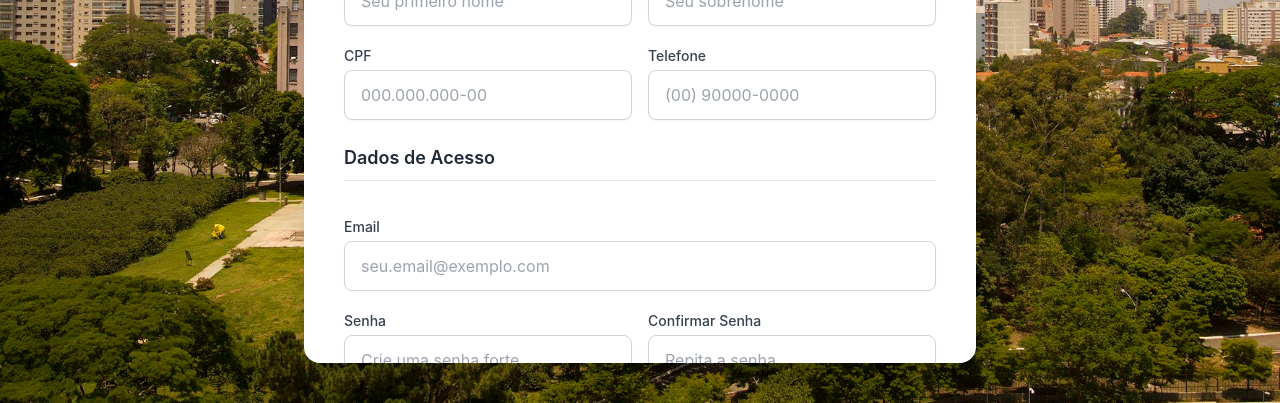
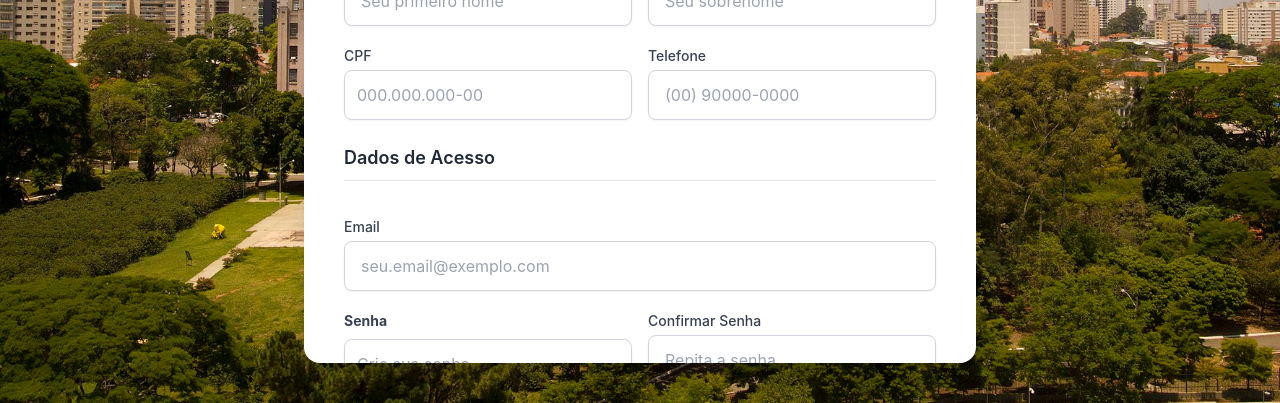
Before and after one commit to EduardoCFonte/Project-LoginAuth, a React (Create React App) app in the folder frontend/: page /register in a window 1280 px wide. Shown: the part 477-880 px from the top of the page. Built offline with nearby package versions, Linux system fonts and the light colour scheme; no server answers.

Commit message:
Validate CPF e validate password

```diff
--- a/frontend/package.json
+++ b/frontend/package.json
@@ -13,6 +13,7 @@
     "@types/react": "^19.1.5",
     "@types/react-dom": "^19.1.5",
     "axios": "^1.9.0",
+    "cpf-cnpj-validator": "^1.0.3",
     "react": "^19.1.0",
     "react-dom": "^19.1.0",
     "react-router-dom": "^7.8.2",
--- a/frontend/src/components/UI/RegisterCard.tsx
+++ b/frontend/src/components/UI/RegisterCard.tsx
@@ -1,6 +1,9 @@
 import React, { useState } from 'react';
 import { Link , useNavigate} from 'react-router-dom';
 import api from "../../services/api"
+import { validatePassword } from '../../utils/validatePassword';
+import { validateCPF } from '../../utils/validateCPF';
+import { formatCPF } from '../../utils/validateCPF';
 
 const logoImobiliare = 'https://placehold.co/300x80/ffffff/333333?text=IMOBILIARE';
 
@@ -23,6 +26,11 @@ const RegisterCard: React.FC = () => {
         state: '',
     });
 
+    const [formErrors, setFormErrors] = useState({
+        password: '',
+        confirmPassword: '',
+        cpf: ''
+    });
 
     const handleChange = (e: React.ChangeEvent<HTMLInputElement>) => {
         const { id, value } = e.target;
@@ -30,6 +38,28 @@ const RegisterCard: React.FC = () => {
             ...prevState,
             [id]: value,
         }));
+
+        if (id === 'password') {
+            const error = validatePassword(value);
+            setFormErrors(prevErrors => ({
+                ...prevErrors,
+                password: error,
+            }));
+        }
+        else if(id === "cpf"){
+            const error = validateCPF(value);
+            setFormErrors(prevErrors => ({
+                ...prevErrors,
+                cpf: error,
+            }));
+            var cpf_formatted = formatCPF(value);
+            setFormData(prevState => ({
+                ...prevState,
+                ["cpf"]: cpf_formatted,
+            }));
+
+
+        }
     };
 
     const handleSubmit = async (e: React.FormEvent) => {
@@ -39,8 +69,8 @@ const RegisterCard: React.FC = () => {
             alert('As senhas não coincidem!');
             return;
         }
+
         try {
-            // 2. Preparar os dados para enviar (excluir confirmPassword)
             const { confirmPassword, ...dataToSend } = formData;
             const response = await api.post('/api/register', dataToSend);
 
@@ -80,8 +110,15 @@ const RegisterCard: React.FC = () => {
                     <div className="grid grid-cols-1 md:grid-cols-2 gap-4">
                          <div>
                             <label htmlFor="cpf" className="block text-sm font-medium text-gray-700 mb-1">CPF</label>
-                            <input id="cpf" type="text" placeholder="000.000.000-00" value={formData.cpf} onChange={handleChange} required className="w-full px-4 py-3 border border-gray-300 rounded-lg shadow-sm focus:outline-none focus:ring-2 focus:ring-indigo-500" />
-                        </div>
+                            <input id="cpf" type="text" placeholder="000.000.000-00" value={formData.cpf} onChange={handleChange} required
+                            className={`w-full p-3 border rounded-lg shadow-sm ${
+                                    formErrors.cpf ? 'border-red-500' : 'border-gray-300'
+                                }`}
+                            />
+                            {formErrors.cpf && (
+                                <p className="text-red-500 text-xs mt-1">{formErrors.cpf}</p>
+                            )}
+                            </div>
                         <div>
                             <label htmlFor="phone" className="block text-sm font-medium text-gray-700 mb-1">Telefone</label>
                             <input id="phone" type="tel" placeholder="(00) 90000-0000" value={formData.phone} onChange={handleChange} required className="w-full px-4 py-3 border border-gray-300 rounded-lg shadow-sm focus:outline-none focus:ring-2 focus:ring-indigo-500" />
@@ -97,8 +134,23 @@ const RegisterCard: React.FC = () => {
                     </div>
                     <div className="grid grid-cols-1 md:grid-cols-2 gap-4">
                         <div>
-                            <label htmlFor="password" className="block text-sm font-medium text-gray-700 mb-1">Senha</label>
-                            <input id="password" type="password" placeholder="Crie uma senha forte" value={formData.password} onChange={handleChange} required className="w-full px-4 py-3 border border-gray-300 rounded-lg shadow-sm focus:outline-none focus:ring-2 focus:ring-indigo-500" />
+                            <label className="block text-gray-700 text-sm font-bold mb-2" htmlFor="password">
+                                Senha
+                            </label>
+                            <input
+                                type="password"
+                                id="password"
+                                name="password"
+                                value={formData.password}
+                                onChange={handleChange}
+                                placeholder="Crie sua senha"
+                                className={`w-full p-3 border rounded-lg shadow-sm ${
+                                    formErrors.password ? 'border-red-500' : 'border-gray-300'
+                                }`}
+                            />
+                            {formErrors.password && (
+                                <p className="text-red-500 text-xs mt-1">{formErrors.password}</p>
+                            )}
                         </div>
                         <div>
                             <label htmlFor="confirmPassword" className="block text-sm font-medium text-gray-700 mb-1">Confirmar Senha</label>
--- /dev/null
+++ b/frontend/src/hooks/useFormInput.ts
@@ -0,0 +1,14 @@
+import { useState } from 'react';
+
+export const useFormInput = (validator: (value: string) => string) => {
+  const [value, setValue] = useState("");
+  const [error, setError] = useState("");
+
+  const handleChange = (e: React.ChangeEvent<HTMLInputElement>) => {
+    const newValue = e.target.value;
+    setValue(newValue);
+    setError(validator(newValue));
+  };
+
+  return { value, error, onChange: handleChange };
+};
--- /dev/null
+++ b/frontend/src/utils/validateCPF.ts
@@ -0,0 +1,16 @@
+import {cpf} from 'cpf-cnpj-validator'
+
+export const validateCPF = (value: string) :string => {
+
+    if(!value)
+        return "CPF é obrigatório."
+    if(!cpf.isValid(value))
+        return "CPF Inválido"
+
+    return "";
+
+}
+
+export const formatCPF = (value:string) :string => {
+    return cpf.format(value)
+}
--- /dev/null
+++ b/frontend/src/utils/validatePassword.ts
@@ -0,0 +1,7 @@
+export const validatePassword = (value: string): string => {
+    if (value.length < 8) return "A senha deve ter no mínimo 8 caracteres.";
+    if (!/[a-z]/.test(value)) return "A senha deve conter pelo menos uma letra minúscula.";
+    if (!/[A-Z]/.test(value)) return "A senha deve conter pelo menos uma letra maiúscula.";
+    if (!/[0-9]/.test(value)) return "A senha deve conter pelo menos um número.";
+    return ""; // Sem erro
+  };
```
Also changed, not shown: 1 other file (tests, documents, lock files or other folders).
